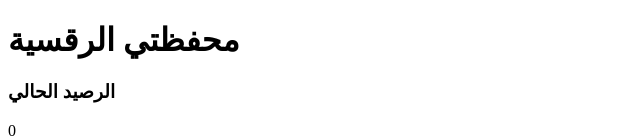
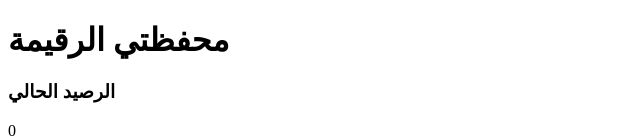
Before and after one commit to ibrahimAbelazimIbrahim/Smart-Wallet, a plain HTML site: page index.html in a window 1280 px wide. Shown: the top 138 px of the page, without its empty margins (0-640 px from the left). Drawn offline with Linux system fonts and the light colour scheme.

Commit message:
تعديل كلمه الرقسية

```diff
--- a/index.html
+++ b/index.html
@@ -7,7 +7,7 @@
   </head>
   <body>
     <div class="wallet-container">
-      <h1>محفظتي الرقسية</h1>
+      <h1>محفظتي الرقيمة</h1>
       <h3 class="balance-section">الرصيد الحالي</h3>
       <div id="balance">0</div>
     </div>
```
Also changed, not shown: 2 other files.
